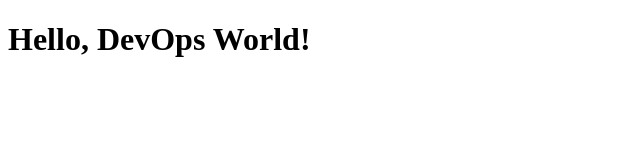
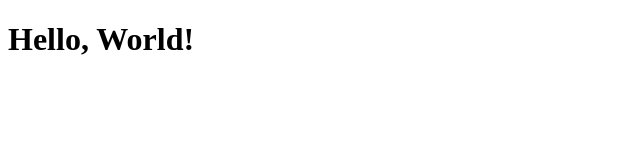
Before and after one commit to itzshivpandit/PracTice, a plain HTML site: page index.html in a window 1280 px wide. Shown: the whole page, without its empty margins (0-640 px from the left). Drawn offline with Linux system fonts and the light colour scheme.

Commit message:
Change title

```diff
--- a/index.html
+++ b/index.html
@@ -1,9 +1,9 @@
 <!DOCTYPE html>
 <html>
 <head>
-    <title>My DevOps Project</title>
+    <title>My Awesome DevOps Project</title>
 </head>
 <body>
-    <h1>Hello, DevOps World!</h1>
+    <h1>Hello, World!</h1>
 </body>
 </html>
```
